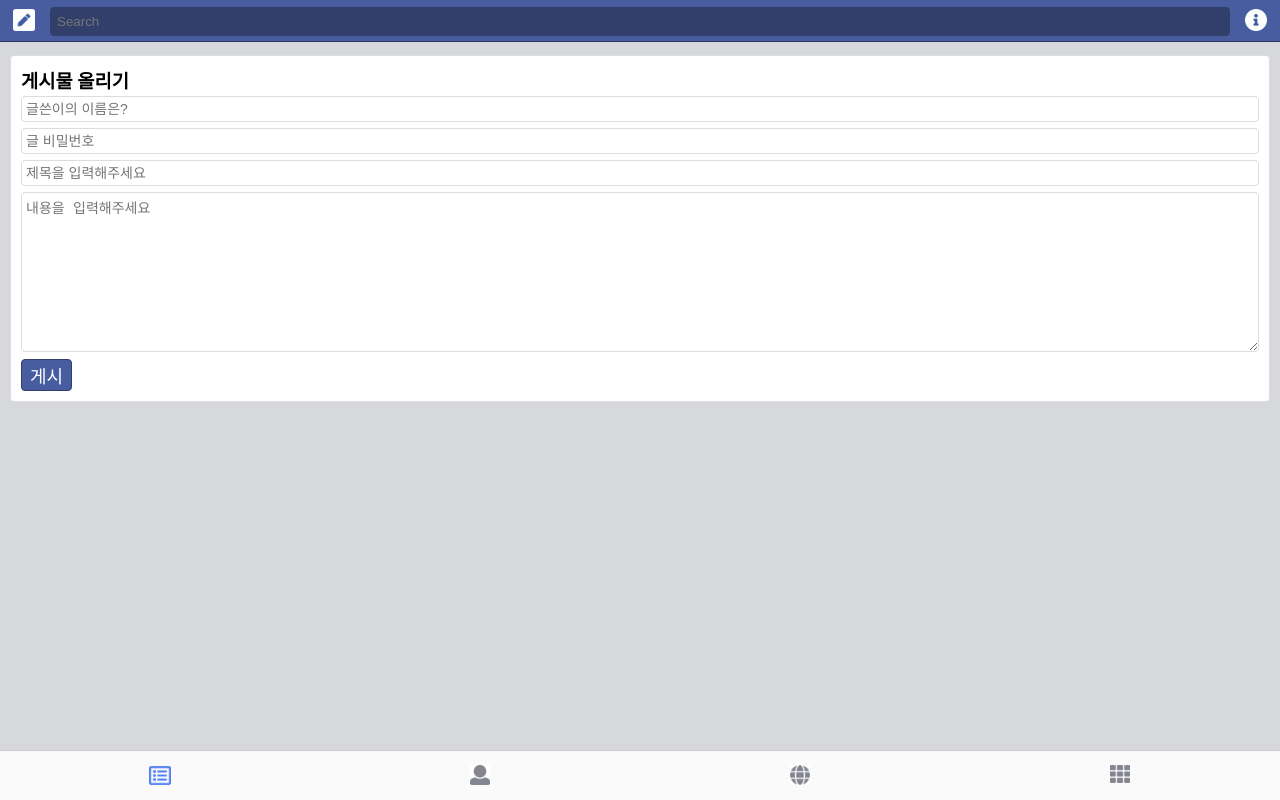
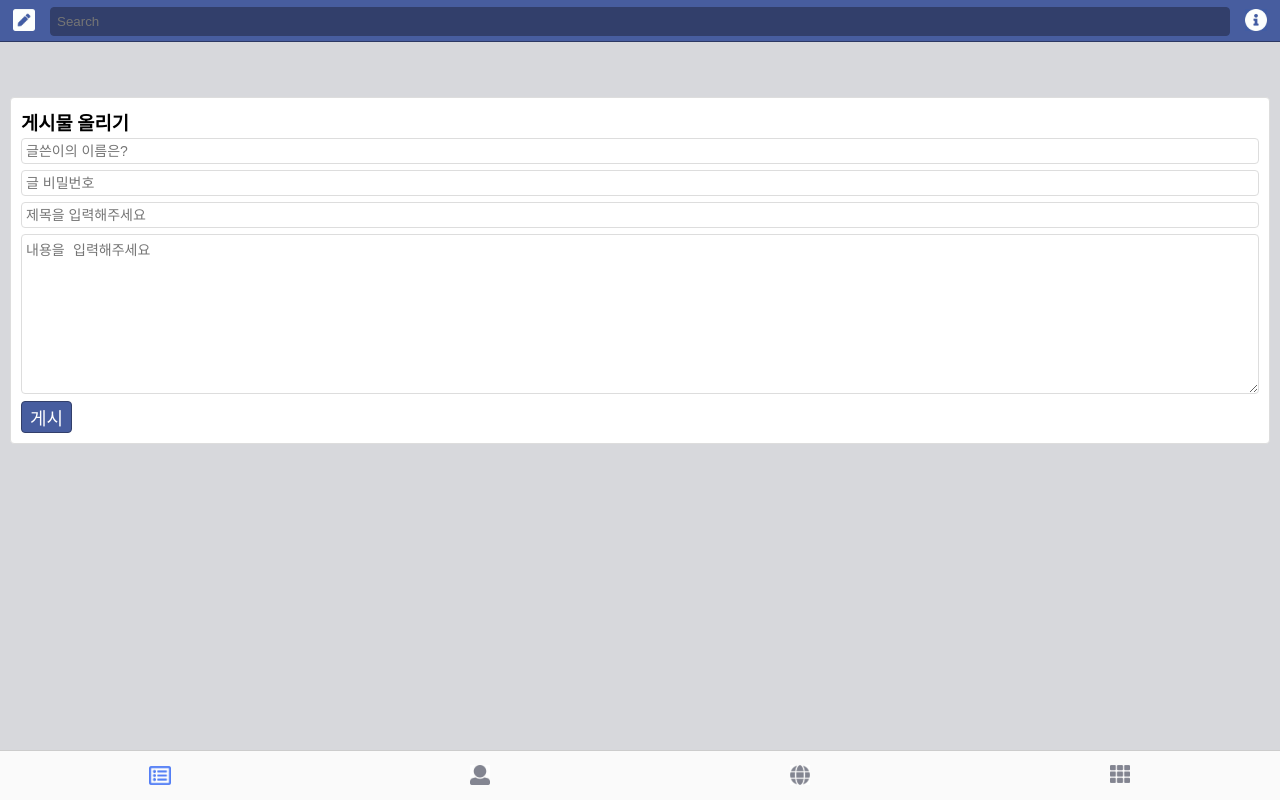
Before and after one commit to limchyo/my_facebook, a Django app: page /new/ in a window 1280 px wide. Run offline with Django 3.2, Linux system fonts and the light colour scheme.

Commit message:
container tag update

```diff
--- a/facebook/templates/edit_feed.html
+++ b/facebook/templates/edit_feed.html
@@ -1,6 +1,7 @@
 {% extends "base.html" %}
 {% block title %}Edit - {{ article.title }}{% endblock %}
 {% block content %}
+<div class="container">
   <div class="form_box">
     <form class="" action="" method="post">
       {% csrf_token %}
@@ -12,4 +13,5 @@
       <button class="write_button">게시</button>
     </form>
   </div>
+</div>
 {% endblock %}
--- a/facebook/templates/edit_page.html
+++ b/facebook/templates/edit_page.html
@@ -1,6 +1,7 @@
 {% extends 'base.html' %}
 {% block title %}Edit - {{ page.name }}{% endblock %}
 {% block content %}
+<div class="container">
   <div class="form_box">
     <form class="" action="" method="post">
       {% csrf_token %}
@@ -12,4 +13,5 @@
       <button class="write_button">게시</button>
     </form>
   </div>
+</div>
 {% endblock %}
--- a/facebook/templates/new_feed.html
+++ b/facebook/templates/new_feed.html
@@ -1,6 +1,7 @@
 {% extends 'base.html' %}
 {% block title %}뉴스피드 작성하기{% endblock %}
 {% block content %}
+<div class="container">
   <div class="form_box">
     <form class="" action="" method="post">
       {% csrf_token %}
@@ -12,4 +13,5 @@
       <button class="write_button">게시</button>
     </form>
   </div>
+</div>
 {% endblock %}
--- a/facebook/templates/new_page.html
+++ b/facebook/templates/new_page.html
@@ -1,6 +1,7 @@
 {% extends 'base.html' %}
 {% block title %}새로운 페이지{% endblock %}
 {% block content %}
+<div class="container">
   <div class="form_box">
     <form class="" action="" method="post">
       {% csrf_token %}
@@ -12,4 +13,5 @@
       <button class="write_button">게시</button>
     </form>
   </div>
+</div>
 {% endblock %}
--- a/facebook/templates/remove_comment.html
+++ b/facebook/templates/remove_comment.html
@@ -1,6 +1,7 @@
 {% extends 'base.html' %}
 {% block title %}댓글 삭제{% endblock %}
 {% block content %}
+<div class="container">
   <div class="form_box">
     <form class="" action="" method="post">
       {% csrf_token %}
@@ -9,4 +10,5 @@
       <button class="write_button">삭제</button>
     </form>
   </div>
+</div>
 {% endblock %}
--- a/facebook/templates/remove_feed.html
+++ b/facebook/templates/remove_feed.html
@@ -1,6 +1,7 @@
 {% extends 'base.html' %}
 {% block title %}{{ article.title }} 삭제{% endblock %}
 {% block content %}
+<div class="container">
   <div class="form_box">
     <form class="" action="" method="post">
       {% csrf_token %}
@@ -9,4 +10,5 @@
       <button class="write_button">삭제</button>
     </form>
   </div>
+</div>
 {% endblock %}
--- a/facebook/templates/remove_page.html
+++ b/facebook/templates/remove_page.html
@@ -1,6 +1,7 @@
 {% extends 'base.html' %}
 {% block title %}{{ page.name }} 삭제{% endblock %}
 {% block content %}
+<div class="container">
   <div class="form_box">
     <form class="" action="" method="post">
       {% csrf_token %}
@@ -8,4 +9,5 @@
       <button class="write_button">정말 삭제하기</button>
     </form>
   </div>
+</div>
 {% endblock %}
--- a/static/css/style.css
+++ b/static/css/style.css
@@ -39,7 +39,7 @@ body { background-color: #d7d8dc; }
     background-color: #d7d8dc;
     /* padding-bottom: 50px; */
     padding-top: 42px;
-    padding-bottom: 60px;
+    padding-bottom: 100px;
 }
 
 .footer {
```
Also changed, not shown: facebook/templates/newsfeed.html (indentation only). Lines whose indentation alone changed are shown as unchanged.
